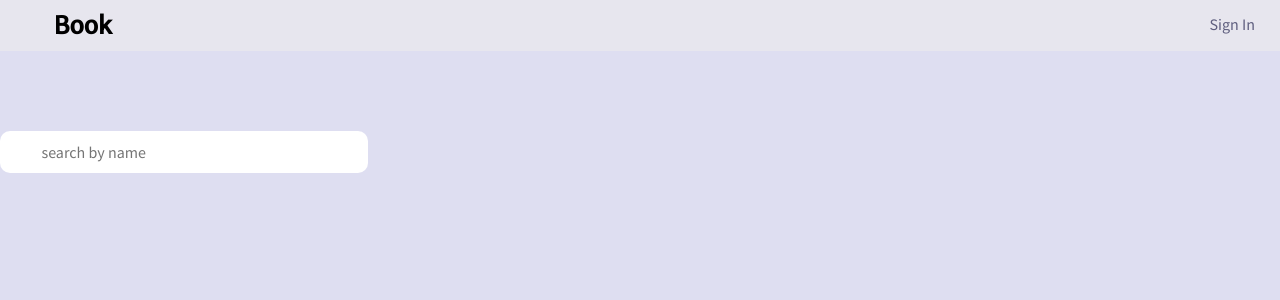
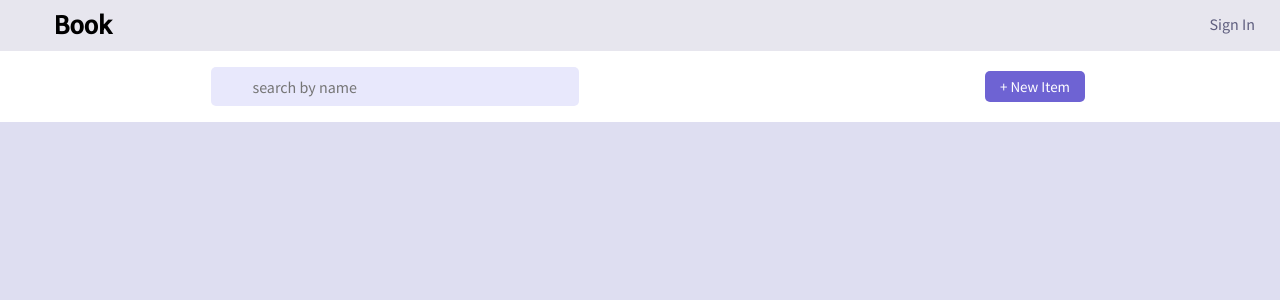
Before and after one commit to hnguyen38/book-keeping-app, a React (Create React App) app: page / in a window 1280 px wide. Shown: the top 300 px of the page. Built offline with nearby package versions, Linux system fonts and the light colour scheme.

Commit message:
created popup modal for input form

```diff
--- /dev/null
+++ b/src/components/addBtn.js
@@ -0,0 +1,15 @@
+import styles from "./addBtn.module.scss";
+import AddForm from "./addForm";
+import { useState } from "react";
+
+function AddToList({ onClick }) {
+  return (
+    <div className={styles.div}>
+      <button className={styles.add} onClick={onClick}>
+        + New Item
+      </button>
+    </div>
+  );
+}
+
+export default AddToList;
--- /dev/null
+++ b/src/components/addBtn.module.scss
@@ -0,0 +1,20 @@
+.div {
+  display: flex;
+  align-items: center;
+
+  .add {
+    color: white;
+    background-color: rgb(110, 99, 211);
+    padding: 0.4rem 0.5rem;
+    border: none;
+    border-radius: 5px;
+    font-family: "Source Sans Pro", sans-serif;
+    width: 100px;
+    font-size: 15px;
+
+    &:hover {
+      cursor: pointer;
+      background-color: rgb(88, 79, 175);
+    }
+  }
+}
--- /dev/null
+++ b/src/components/addForm.js
@@ -0,0 +1,52 @@
+import styles from "./addForm.module.scss";
+import { useContext } from "react";
+
+function AddForm() {
+  return (
+    <div className={styles.container}>
+      <form className={styles.form}>
+        <div className={styles.location}>
+          <label htmlFor="location">Location</label>
+          <br />
+          <input id="location" type="text" placeholder="city, state" />
+        </div>
+        <div className={styles.name}>
+          <label htmlFor="name">Name</label>
+          <br />
+          <input id="name" type="text" placeholder="company / institution" />
+        </div>
+        <div className={styles.date}>
+          <label htmlFor="Date">Date</label>
+          <br />
+          <input type="date" />
+        </div>
+        <div className={styles.status}>
+          <label htmlFor="Status">Status</label>
+          <br />
+          <select id="status" name="status">
+            <option value="in progress">In Progress</option>
+            <option value="reply">Passed</option>
+            <option value="archived">Archived</option>
+          </select>
+        </div>
+        <div className={styles.note}>
+          <label htmlFor="note">Note</label>
+          <br />
+          <textarea
+            id="note"
+            type="text"
+            placeholder="add note"
+            rows="5"
+            cols="30"
+          />
+        </div>
+        <div className={styles.btn}>
+          <button className={styles.button}>Add Item</button>
+          <button className={styles.cancel}>Cancel</button>
+        </div>
+      </form>
+    </div>
+  );
+}
+
+export default AddForm;
--- /dev/null
+++ b/src/components/addForm.module.scss
@@ -0,0 +1,86 @@
+.container {
+  display: flex;
+  justify-content: center;
+  background-color: rgba(0, 0, 0, 0.219);
+  position: fixed;
+  width: 100vw;
+  height: 87vh;
+
+  .form {
+    background-color: white;
+    font-family: "Source Sans Pro", sans-serif;
+    display: flex;
+    flex-direction: column;
+    justify-content: center;
+    margin: 10px;
+    padding: 0 5rem;
+    border-radius: 10px;
+    box-shadow: -0.2rem 0.2rem 1rem rgba(0, 0, 0, 0.212);
+
+    div {
+      margin: 20px;
+    }
+
+    label {
+      font-size: 15px;
+      color: rgb(94, 94, 126);
+    }
+
+    input,
+    select,
+    textarea {
+      font-family: "Source Sans Pro", sans-serif;
+      border: none;
+      border-bottom: 1px solid rgb(94, 94, 126);
+      color: rgb(94, 94, 126);
+      font-size: 23px;
+
+      &:hover {
+        cursor: pointer;
+      }
+
+      &:focus {
+        outline: none;
+      }
+
+      &::placeholder {
+        color: rgb(222, 222, 241);
+      }
+    }
+
+    .btn {
+      display: flex;
+      justify-content: space-between;
+      .button {
+        color: white;
+        background-color: rgb(110, 99, 211);
+        padding: 0.4rem 0.5rem;
+        border: none;
+        border-radius: 5px;
+        font-family: "Source Sans Pro", sans-serif;
+        width: 100px;
+        font-size: 15px;
+
+        &:hover {
+          cursor: pointer;
+          background-color: rgb(88, 79, 175);
+        }
+      }
+      .cancel {
+        color: white;
+        background-color: rgb(182, 178, 214);
+        padding: 0.4rem 0.5rem;
+        border: none;
+        border-radius: 5px;
+        font-family: "Source Sans Pro", sans-serif;
+        width: 100px;
+        font-size: 15px;
+
+        &:hover {
+          cursor: pointer;
+          background-color: rgb(121, 115, 175);
+        }
+      }
+    }
+  }
+}
--- a/src/components/searchBar.scss
+++ b/src/components/searchBar.scss
@@ -1,12 +1,13 @@
 .search {
   display: flex;
+  position: static;
   align-items: center;
-  background: white;
+  background-color: rgb(232, 232, 252);
   width: 23rem;
-  padding: 0.4rem 0.5rem;
-  margin-top: 5rem;
-  border-radius: 10px;
+  padding: 0.3rem 0.5rem;
+  border-radius: 5px;
   justify-content: space-around;
+  margin: 1rem;
 
   input {
     width: 20rem;
@@ -14,5 +15,7 @@
     font-size: 1rem;
     border: none;
     font-family: "Source Sans Pro", sans-serif;
+    background-color: rgb(232, 232, 252);
+    color: rgb(94, 94, 126);
   }
 }
--- a/src/layout/header.js
+++ b/src/layout/header.js
@@ -1,9 +1,24 @@
+import AddToList from "../components/addBtn";
 import SearchBar from "../components/searchBar";
+import styles from "./header.module.scss";
+
+import AddForm from "../components/addForm";
+
+import { useState, createContext } from "react";
 
 function Header() {
+  const [popup, setPopup] = useState();
+
+  function modal() {
+    return popup ? setPopup(false) : setPopup(true);
+  }
   return (
-    <div className="header">
-      <SearchBar />
+    <div>
+      <div className={styles.header}>
+        <SearchBar />
+        <AddToList onClick={modal} />
+      </div>
+      <div>{popup ? <AddForm /> : null}</div>
     </div>
   );
 }
--- /dev/null
+++ b/src/layout/header.module.scss
@@ -0,0 +1,6 @@
+.header {
+  background-color: white;
+  display: flex;
+  justify-content: space-around;
+  background-color: white;
+}
--- a/src/layout/header.style.scss
+++ /dev/null
@@ -1,5 +0,0 @@
-.header {
-  height: 50px;
-  width: 100vw;
-  background-color: white;
-}
--- a/src/layout/navbar.js
+++ b/src/layout/navbar.js
@@ -1,16 +1,18 @@
-import "./navbar.style.scss";
+import styles from "./navbar.module.scss";
 import "../icons/icons.scss";
 
 function NavBar() {
   return (
-    <div className="nav">
-      <div className="header">
+    <div className={styles.nav}>
+      <div className={styles.header}>
         <span className="material-icons md-24 md-grey">&#xe431;</span>
-        <h2 className="title">Book</h2>
+        <h2 className={styles.title}>Book</h2>
       </div>
 
-      <div className="right-div">
-        <span className="material-icons md-grey">&#xe8fd;</span>
+      <div className={styles.rightdiv}>
+        <span className={`${styles.materialicons} material-icons md-grey`}>
+          &#xe8fd;
+        </span>
         <span>Sign In</span>
       </div>
     </div>
--- a/src/layout/navbar.style.scss
+++ b/src/layout/navbar.module.scss
@@ -10,6 +10,7 @@
     display: flex;
     flex-direction: row;
     align-items: center;
+    background-color: rgb(231, 230, 238);
 
     .title {
       font-family: "Merriweather Sans", sans-serif;
@@ -17,11 +18,11 @@
     }
   }
 
-  .right-div {
+  .rightdiv {
     display: flex;
     color: rgb(94, 94, 126);
 
-    .material-icons {
+    .materialicons {
       margin-right: 10px;
     }
   }
```
